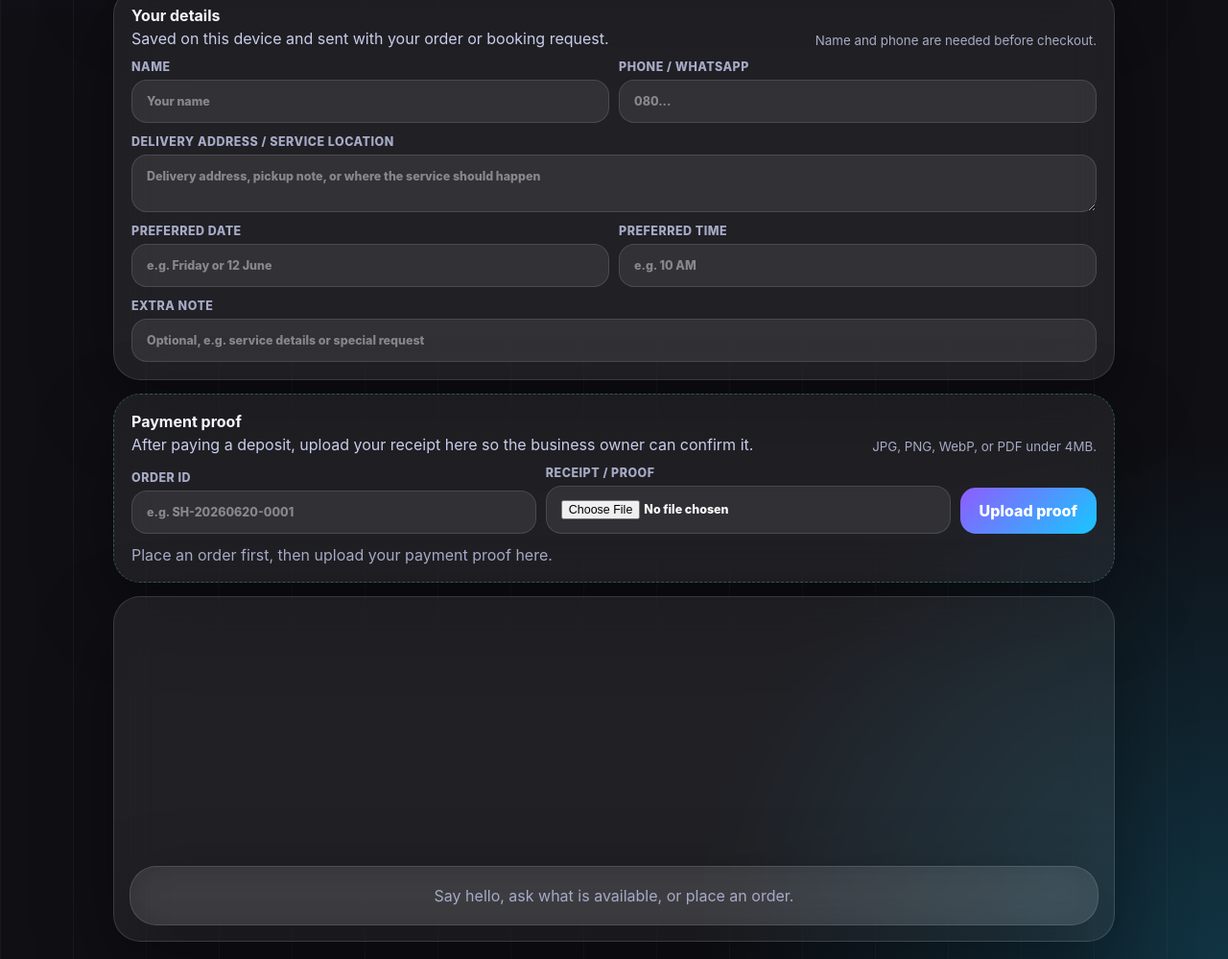
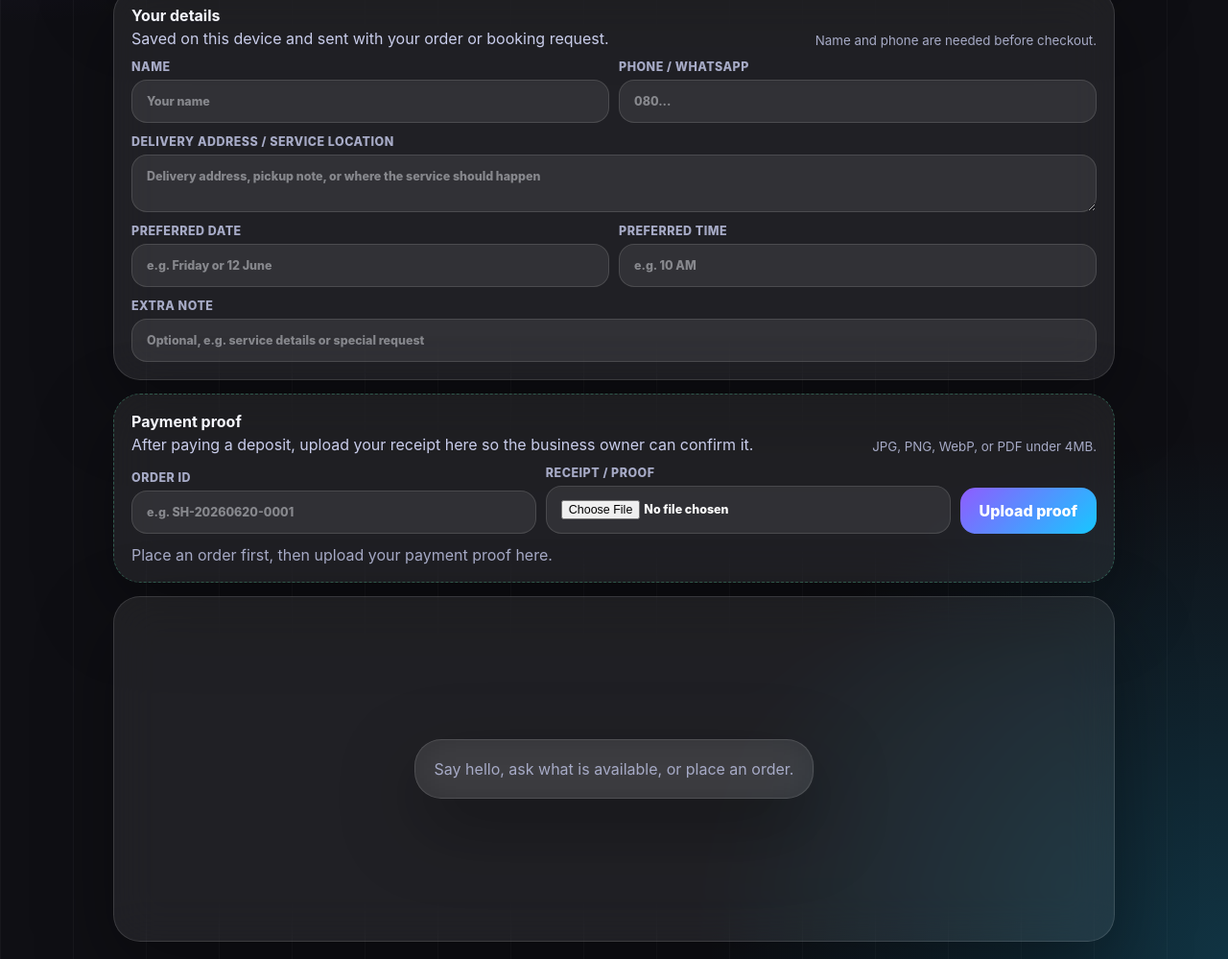
Before and after one commit to Gbemi-k/ai-business-assistant, a website: page public/chat.html in a window 1280 px wide. Shown: the part 518-1517 px from the top of the page at 96% size. Drawn offline with Linux system fonts and the light colour scheme; files whose address does not match are found by name.

Commit message:
Fix customer chat history scrolling

```diff
--- a/public/chat.html
+++ b/public/chat.html
@@ -200,14 +200,16 @@
     }
 
     .messages {
-      align-content: end;
-      display: grid;
+      display: flex;
+      flex-direction: column;
       gap: 12px;
       min-height: 360px;
       max-height: 54vh;
       overflow-y: auto;
+      overscroll-behavior: contain;
       padding: 16px;
       scroll-behavior: smooth;
+      -webkit-overflow-scrolling: touch;
     }
 
     .message {
@@ -219,6 +221,7 @@
     }
 
     .message.customer {
+      align-self: flex-end;
       justify-self: end;
       background: var(--customer);
       border: 1px solid rgba(255, 255, 255, 0.16);
@@ -226,6 +229,7 @@
     }
 
     .message.assistant {
+      align-self: flex-start;
       justify-self: start;
       background: var(--assistant);
       color: white;
@@ -235,6 +239,7 @@
     .empty {
       align-self: center;
       color: var(--muted);
+      margin: auto;
       padding: 20px;
       text-align: center;
     }
```
